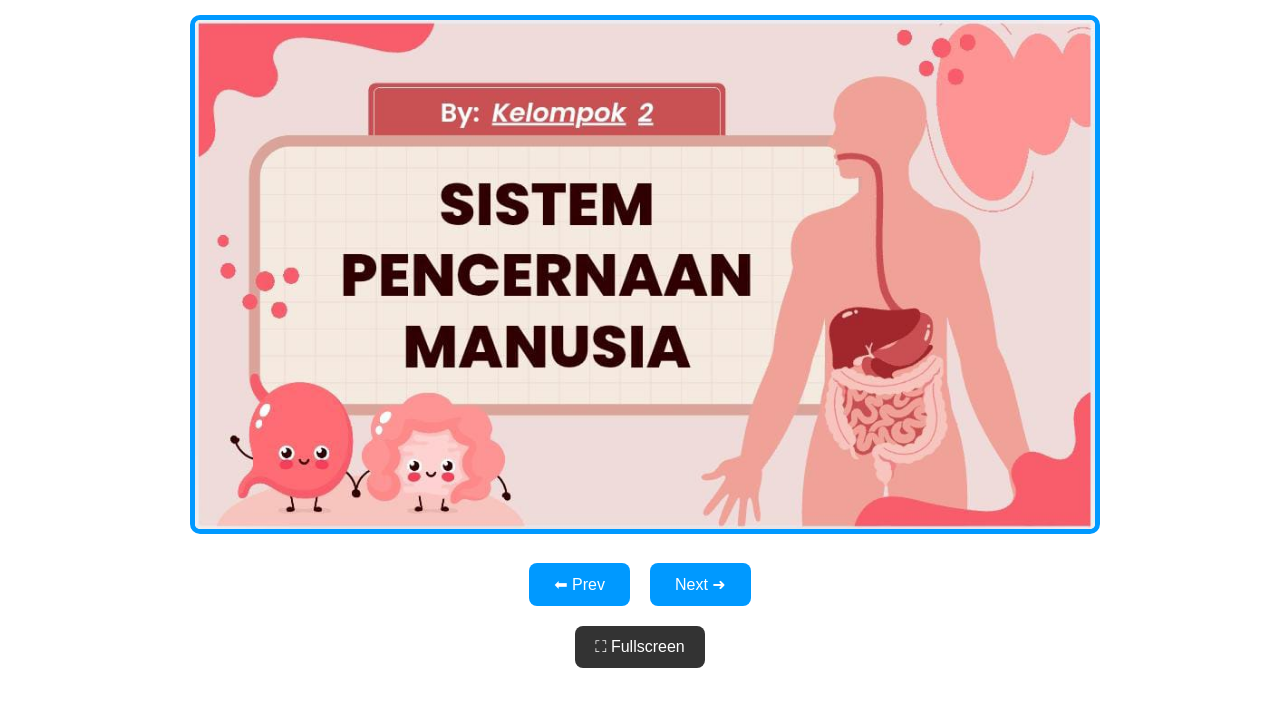
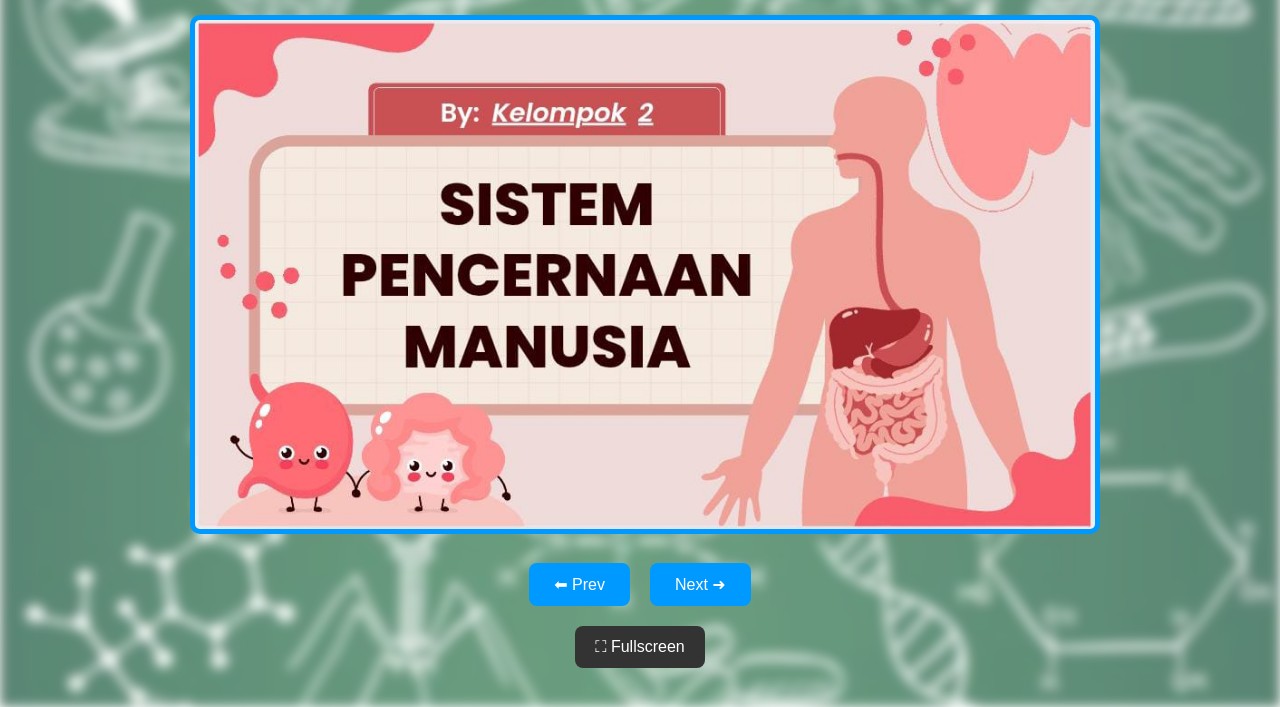
Before and after one commit to oskarjela/ini-web, a plain HTML site: page index.html in a window 1280 px wide. Shown: the part 93-800 px from the top of the page. Drawn offline with Linux system fonts and the light colour scheme.

Commit message:
Update styles.css

```diff
--- a/styles.css
+++ b/styles.css
@@ -4,7 +4,7 @@
     left: 0;
     width: 100%;
     height: 100%;
-    background: url("img/wallpaper.jpg") no-repeat center center fixed;
+    background: url("wallpaper.jpg") no-repeat center center fixed;
     background-size: cover;
 
     filter: blur(6px);
```
